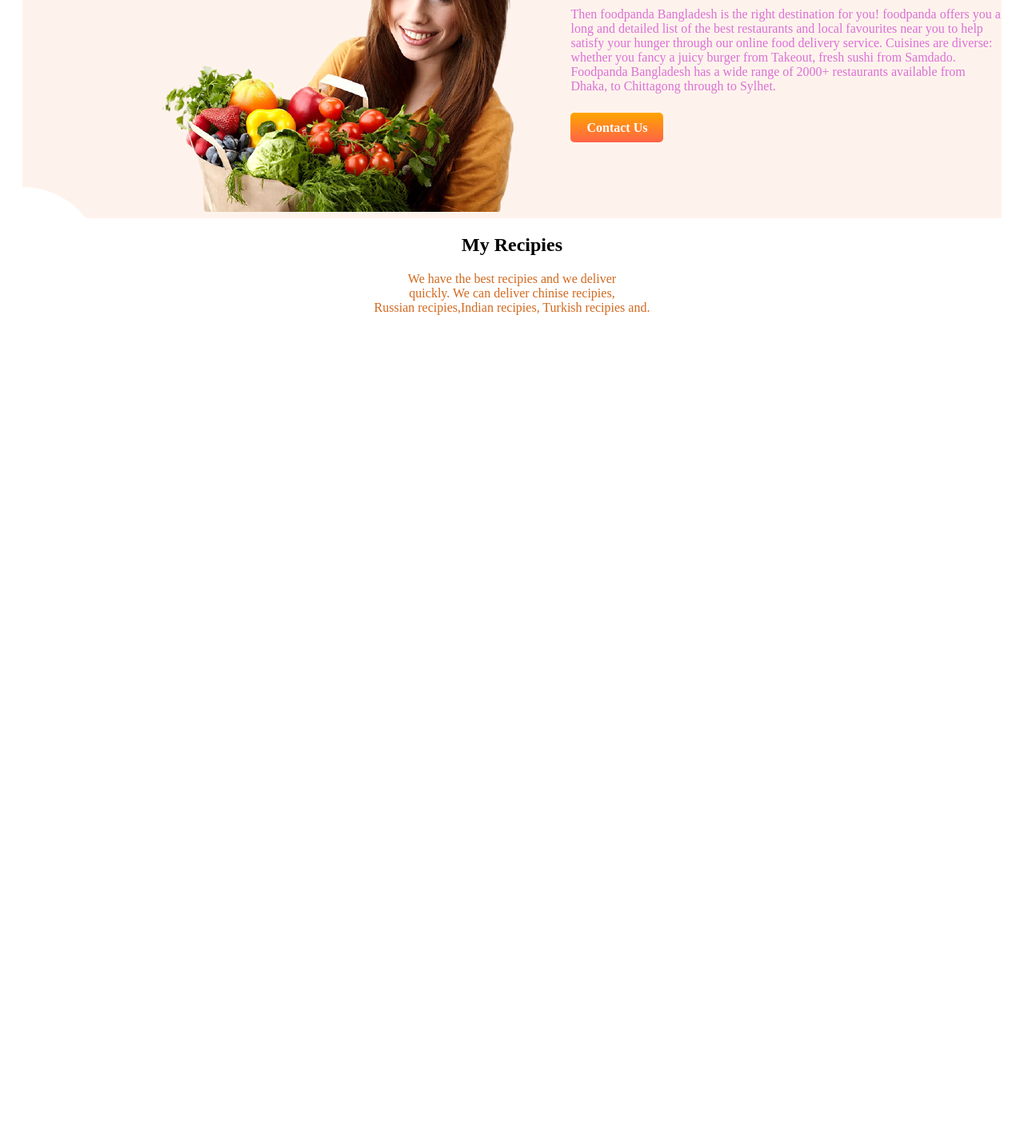
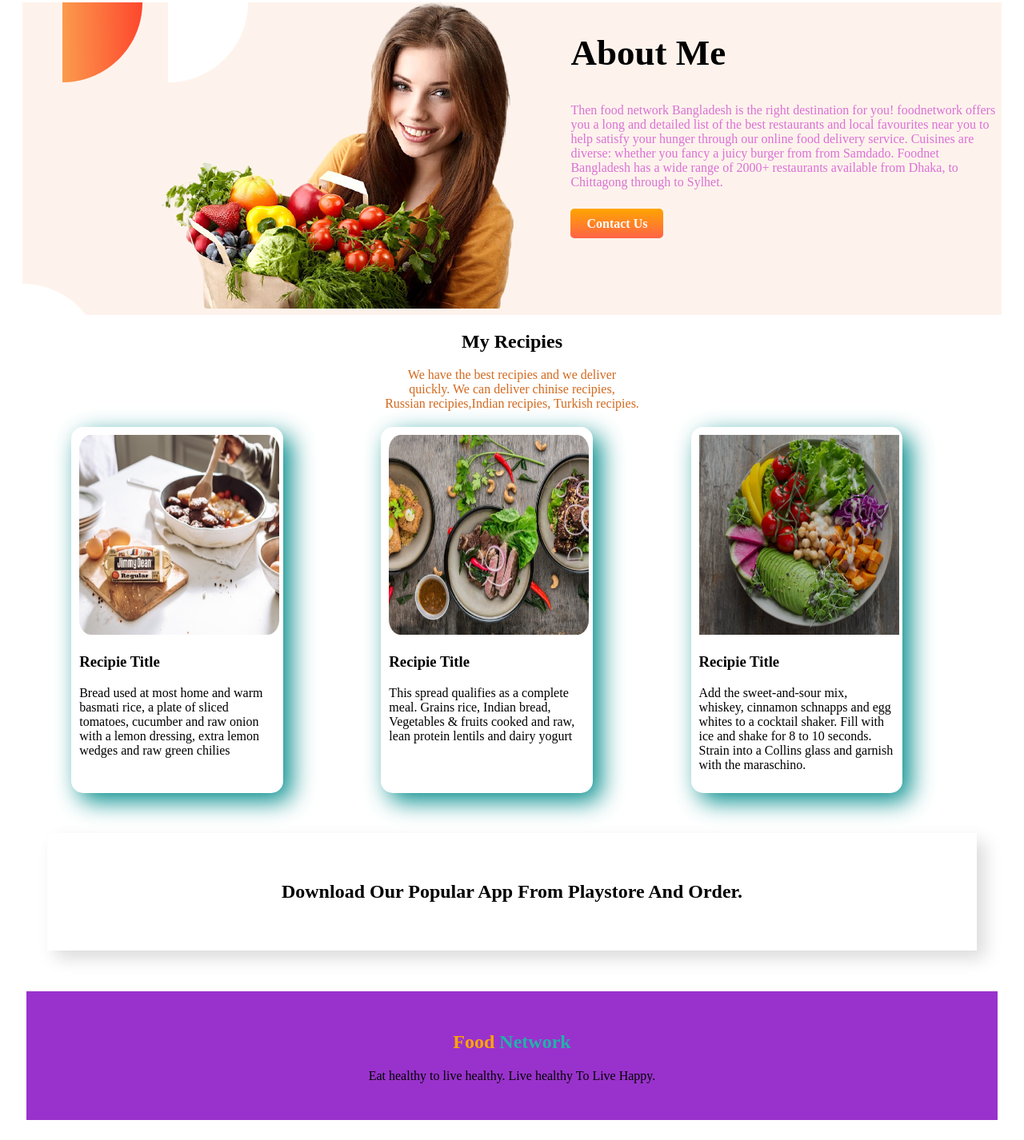
Before and after one commit to JISSANRAHMAN/Food-Network, a plain HTML site: page index.html in a window 1280 px wide. Shown: the part 562-1988 px from the top of the page at 80% size. Before the commit the page ends 996 px from the top, so only its background shows below. Drawn offline with Linux system fonts and the light colour scheme.

Commit message:
last part added

```diff
--- a/index.html
+++ b/index.html
@@ -10,7 +10,13 @@
 </head>
 
 <body>
-    <section>
+
+    <section style="display: inline;">
+        <div class="first-div">
+            <h2>Join Our Food Network Rider Team! </h2>
+        </div>
+    </section>
+    <section class="section-style">
         <div class="half-width">
             <h1> <span class="orange-color">Skip The Diet,</span> <br> Just Eat Healthy <br> With Food network </h1>
             <p class="para-color"> It's awesome that you don't need to diet and we <br> provide healthy and nutritious
@@ -26,7 +32,7 @@
             <img id="img-size" src="images/barak.png" alt="">
         </div>
     </section>
-    <section id="back-girl">
+    <section class="section-style" id="back-girl">
         <div class="half-width">
             <img src="images/vegetables.png" alt="">
 
@@ -34,11 +40,12 @@
         </div>
         <div class="half-width">
             <h1>About Me</h1>
-            <p class="para-color">Then foodpanda Bangladesh is the right destination for you! foodpanda offers you a
+            <p class="para-color">Then food network Bangladesh is the right destination for you! foodnetwork offers you
+                a
                 long and detailed list
                 of the best restaurants and local favourites near you to help satisfy your hunger through our online
-                food delivery service. Cuisines are diverse: whether you fancy a juicy burger from Takeout, fresh sushi
-                from Samdado. Foodpanda Bangladesh has a wide range of 2000+
+                food delivery service. Cuisines are diverse: whether you fancy a juicy burger from
+                from Samdado. Foodnet Bangladesh has a wide range of 2000+
                 restaurants available from Dhaka, to Chittagong through to Sylhet.</p> <br>
             <a class="link-button" target="_blank" href="https://www.foodpanda.com.bd/">Contact Us</a>
 
@@ -52,11 +59,38 @@
         <p class="para-style">We have the best recipies and we deliver <br> quickly. We can deliver chinise
             recipies,<br> Russian
             recipies,Indian
-            recipies, Turkish recipies and.</p>
+            recipies, Turkish recipies.</p>
     </div>
-    <section>
+    <section class="section-style">
+
+        <div class="column">
+            <img class="image-deco" src=" images/food1.jpg" alt="">
+            <h3>Recipie Title</h3>
+            <p>Bread used at most home and warm basmati rice, a plate of sliced tomatoes, cucumber and raw onion with a
+                lemon dressing, extra lemon wedges and raw green chilies</p>
+        </div>
+        <div class="column">
+            <img class="image-deco" src=" images/food2.jpg" alt="">
+            <h3>Recipie Title</h3>
+            <p> This spread qualifies as a complete meal. Grains rice, Indian bread, Vegetables & fruits cooked and raw,
+                lean protein lentils and dairy yogurt </p>
+        </div>
+        <div class="column">
+            <img class="image-deco" src=" images/food3.png" alt="">
+            <h3>Recipie Title</h3>
+            <p>Add the sweet-and-sour mix, whiskey, cinnamon schnapps and egg whites to a cocktail shaker. Fill with ice
+                and shake for 8 to 10 seconds. Strain into a Collins glass and garnish with the maraschino.</p>
+        </div>
+
 
     </section>
+    <section class="last-sec">
+        <h2>Download Our Popular App From Playstore And Order.</h2>
+    </section>
+    <footer>
+        <h2> <span class="orange-color">Food</span> <span style="color: lightseagreen;">Network</span> </h2>
+        <p>Eat healthy to live healthy. Live healthy To Live Happy.</p>
+    </footer>
 
 
 </body>
--- a/style.css
+++ b/style.css
@@ -1,3 +1,14 @@
+.first-div{
+    background-color: darkolivegreen;
+    color: white;
+    text-align: center;
+    height: 70px;
+    padding: 10px;
+    margin: 2%;
+}
+
+
+
 h1{
     font-size: 45px;
 }
@@ -17,7 +28,7 @@ h1{
 
 }
 
-section{
+.section-style{
     display: flex;
     margin: 20px;
 
@@ -38,3 +49,37 @@ section{
     text-align: center;
     color: chocolate;
 }
+.column {
+    box-shadow: 10px 10px 30px darkcyan;
+    border-radius: 15px;
+    padding: 10px;
+   width: 20%;
+   margin-left: 5%;
+   margin-right: 5%;
+
+
+}
+.image-deco{
+    width: 250px;
+    height: 250px;
+}
+.last-sec{
+    padding: 40px;
+    text-align: center;
+    font-weight: 500;
+    margin: 4%;
+    box-shadow: 10px 10px 20px gainsboro ;
+    color: black;
+}
+footer h2{
+    text-align: center;
+}
+footer p{
+    text-align: center;
+}
+footer{
+    background-color: darkorchid;
+    padding: 30px;
+    margin: 2%;
+
+}
```
Also changed, not shown: images/Project Cover.png (deleted), images/Project Cover8.png (deleted), images/food1.jpg (renamed from images/Project Cover.jpg), images/food2.jpg (renamed from images/Project Cover1.jpg), images/food3.png (renamed from images/Project Cover5.png), images/slim-girl.png (deleted), 4 other files.
